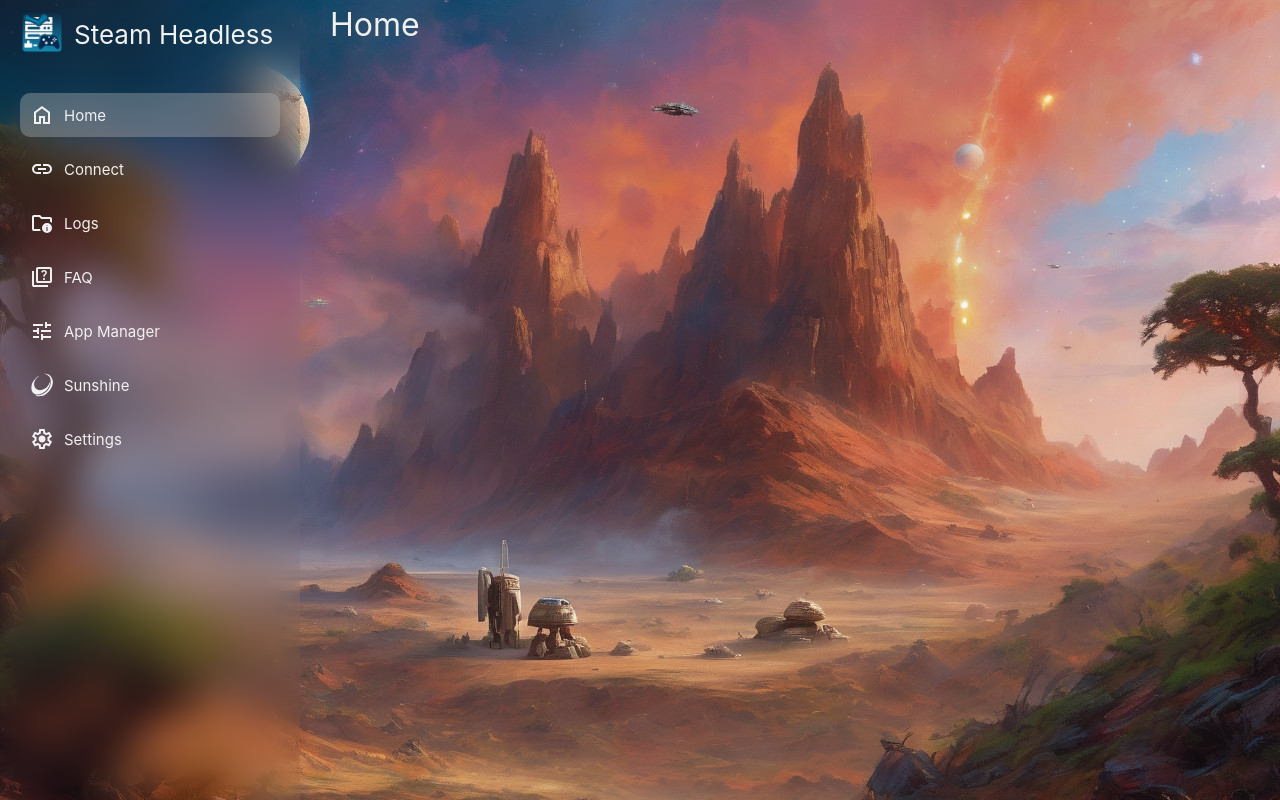
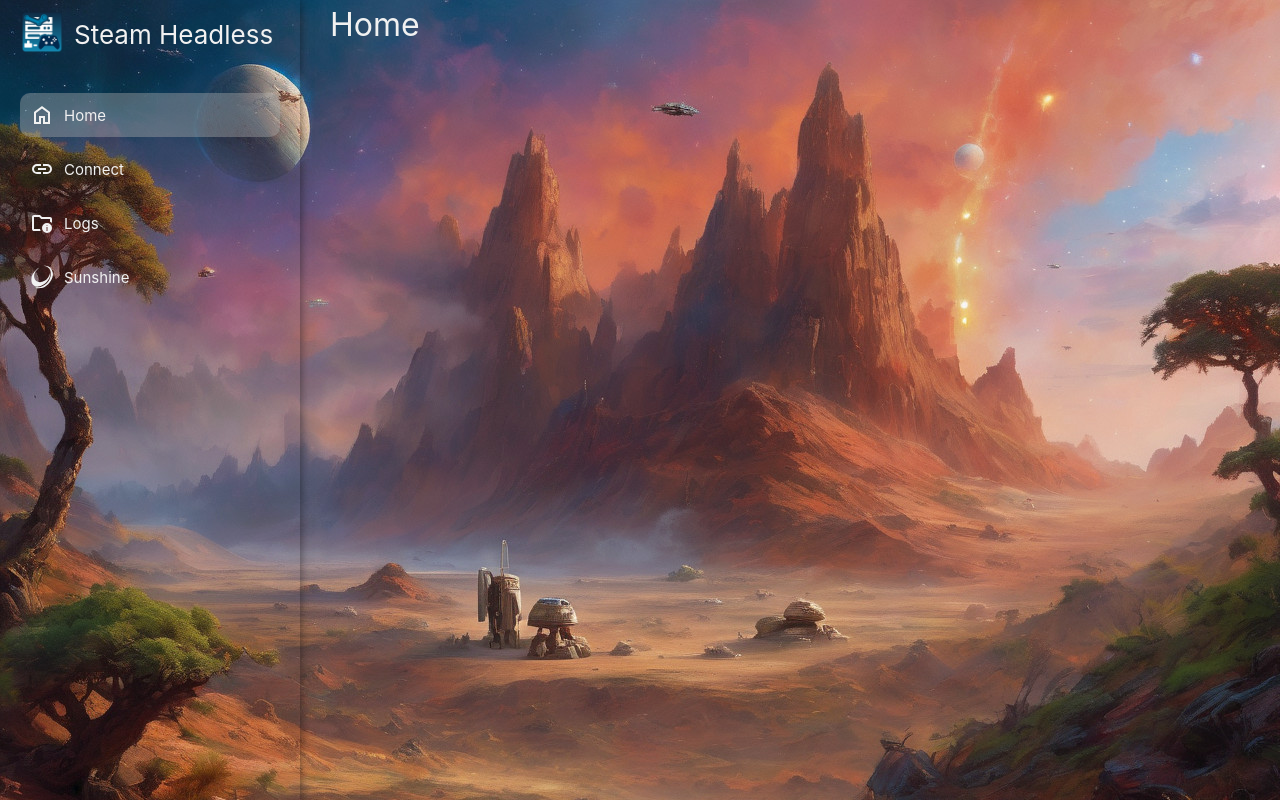
Before and after one commit to Steam-Headless/frontend, a Vue app in the folder shui2/shui-vue/: page / in a window 1280 px wide. Built offline with nearby package versions, Linux system fonts and the light colour scheme.

Commit message:
hid the faq, app manager, and settings buttons

```diff
--- a/shui2/shui-vue/src/components/Sidebar.vue
+++ b/shui2/shui-vue/src/components/Sidebar.vue
@@ -40,22 +40,22 @@ const sidebarStore = useSidebarStore();
           <img :src="logsIcon"/>
           {{ sidebarStore.isExtended ? "Logs" : "" }}
         </RouterLink>
-        <RouterLink to="/faq" class="nav-item">
+        <!-- <RouterLink to="/faq" class="nav-item">
           <img :src="faqIcon"/>
           {{ sidebarStore.isExtended ? "FAQ" : "" }}
         </RouterLink>
         <RouterLink to="/appmanager" class="nav-item">
           <img :src="appManagerIcon"/>
           {{ sidebarStore.isExtended ? "App Manager" : "" }}
-        </RouterLink>
+        </RouterLink> -->
         <RouterLink to="/sunshineconfig" class="nav-item">
           <img :src="sunshineIcon"/>
           {{ sidebarStore.isExtended ? "Sunshine" : "" }}
         </RouterLink>
-        <RouterLink to="/settings" class="nav-item">
+        <!-- <RouterLink to="/settings" class="nav-item">
           <img :src="settingsIcon"/>
           {{ sidebarStore.isExtended ? "Settings" : "" }}
-        </RouterLink>
+        </RouterLink> -->
       </div>
     </div>
   </div>
@@ -69,9 +69,8 @@ const sidebarStore = useSidebarStore();
   width: 85px;
   height: 100vh;
   background-color: var(--color-blue);
-  backdrop-filter: blur(20px);
-  -webkit-backdrop-filter: blur(20px); /* For Safari compatibility */
   transition: width 0.2s;
+  box-shadow: 0px 0px 10px rgba(0, 0, 0, 0.5);
 }
 .sidebar.extended {
   width: 300px;
```
